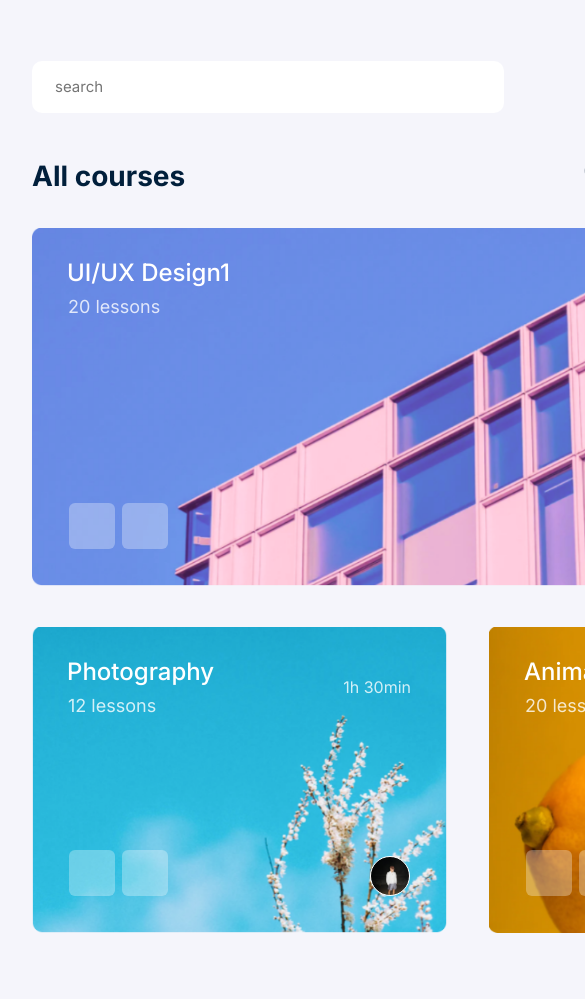
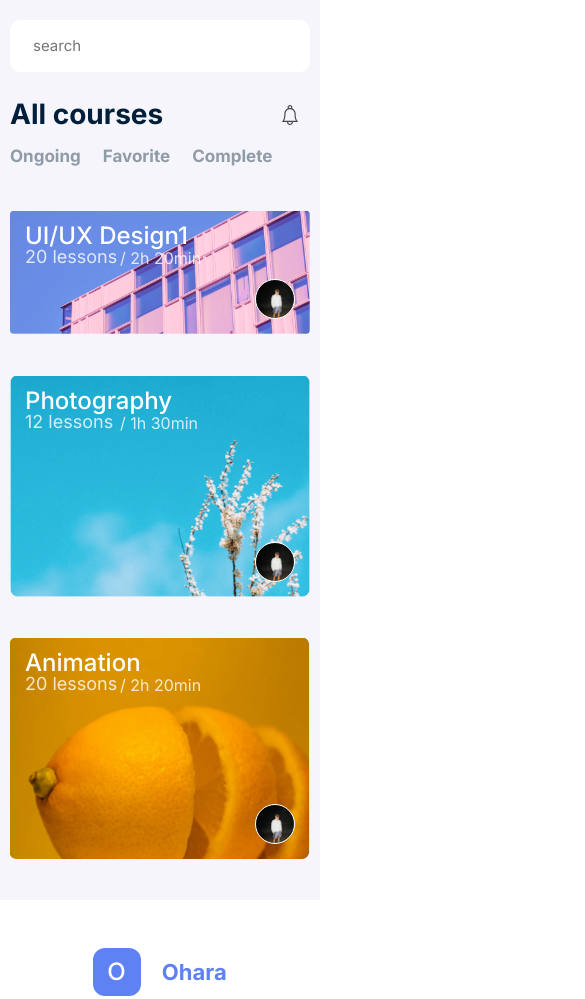
Before and after one commit to jaehyeogi/Practice1, a plain HTML site: page index.html in a window 390 px wide. Shown: the top 999 px of the page, 585 px wide, since content can reach past the window. Drawn offline with Linux system fonts and the light colour scheme; a script that the page names is missing.

Commit message:
Update style.css
코드 정리

```diff
--- a/style.css
+++ b/style.css
@@ -217,6 +217,7 @@ main {
     font-size: 15px;
     line-height: 1.2;
     color: #CCD6E8;
+    position: relative;
 }
 
 .notification {
@@ -264,7 +265,8 @@ main {
 .main-content-nav {
     display: flex;
 }
-.main-content-state{
+
+.main-content-state {
     margin-right: 51px;
     font-weight: 600;
     font-size: 17px;
@@ -272,7 +274,7 @@ main {
     color: rgba(118, 132, 146, 0.8);
 }
 
-.main-content-state:last-child{
+.main-content-state:last-child {
     margin-right: 0;
 }
 
@@ -287,7 +289,6 @@ main {
     display: inline-block;
     margin-bottom: 7px;
 }
-
 
 .main-content-state > a + div {
     width: 18px;
@@ -424,14 +425,13 @@ main header {
     cursor: pointer;
 }
 
-
-
 .img-next.left {
     position: absolute;
     bottom: 37px;
     left: 37px;
     z-index:2;
 }
+
 .img-next.right{
     position: absolute;
     bottom: 37px;
@@ -451,7 +451,6 @@ main header {
     bottom: 37px;
     background-image: url('./src/images/me.jpg') ;
 }
-
 
 .course-box {
     height: 306px;
@@ -551,7 +550,6 @@ aside header h1 {
 	100%{top:0}
 }
 
-
 .option-down {
     width: 120px;
     background-color: rgba(94, 129, 244, 0.8);
@@ -597,6 +595,7 @@ aside header h1 {
 .progress{
     margin-bottom: 64px;
 }
+
 .aside-list{
     margin-bottom: 27px;
     position: relative;
@@ -707,7 +706,7 @@ aside header h1 {
     left: 80px;
 }
 
-/* <= 768px (mobile) */
+/* <= 320px (mobile) Iphone SE*/
 @media screen and (max-width: 768px){
     body{
         display: flex;
@@ -717,25 +716,172 @@ aside header h1 {
       /* nav */
       nav{
           order: 2;
+          width: 320px;
       }
 
       /* main */
       main{
           order: 1;
-      }
-      /* .course-box {
-        flex-direction: column;
+          width: 320px;
+          height: 900px;
+          padding: 20px 10px;
       }
 
-      .photography-box {
-          width: 100%;
+      .search {
+          margin-bottom: 25px;
       }
-      .photography-box{
+
+      .search-box {
+        /* width: 472px; */
+        position: relative;
+    }
+
+      .notification {
+        position: absolute;
+        top: 105px;
+        left: 280px;
+    }
+
+      .notification-label {
+        position: absolute;
+        top: 105px;
+        left: 280px;
+      }
+
+      .main-content {
+        flex-direction: column;
+        align-items: start;
+      }
+
+      .main-content strong{
+        margin-bottom: 15px;
+      }
+
+      .main-content-state {
+          margin-right: 22px;
+      }
+
+      .img-box {
+          width: 300px;
+      }
+
+      .img-slidebox {
+        width: 300px;
+        height: 221px;
+        margin: 0;
+      }
+
+      .img-slidebox > div {
+        width: 300px;
+      }
+
+      .img-slidebox > div > img {
+        width: 300px;
+      }
+
+      .img-slidebox > div > img {
+        width: 300px;
+      }
+
+      .first-img.item.active,
+      .second-img.item.active,
+      .third-img.item.active {
+        width:300px;
+        display: block;
+        height: auto;
+    }
+
+      .first-img.item.active img,
+      .second-img.item.active img,
+      .third-img.item.active img {
+        width:300px;
+        display: block;
+        height: auto;
+        }
+
+      .design-box .img-slidebox{
+        height: 124px;
+      }
+
+      .course-box {
+        flex-direction: column;
+        width: 300px;
+        height: 483px;
+      }
+
+      .photography-box,
+      .animation-box {
         width: 100%;
-    } */
+        height: 221px;
+        margin-right: 0;
+        margin-bottom: 41px;
+      }
 
-      /* aside */
-      aside{
-          order: 3;
+      .animation-box {
+        margin-bottom: 0;
       }
+
+      .img-title.first,
+      .img-title.second,
+      .img-title.third {
+        position: absolute;
+        top: 10px;
+        left: 15px;
+      }
+
+      .img-lesson.first,
+      .img-lesson.second,
+      .img-lesson.third {
+        position: absolute;
+        top: 35px;
+        left: 15px;
+      }
+
+      .img-time.first,
+      .img-time.second,
+      .img-time.third {
+        position: absolute;
+        top: 38px;
+        left: 110px;
+      }
+
+      .img-time.first::before,
+      .img-time.second::before,
+     .img-time.third::before {
+        content: '/ ';
+      }
+
+      .user-img {
+        position: absolute;
+        right: 15px;
+        bottom: 15px;
+      }
+
+      .img-next.left {
+        position: absolute;
+        bottom: 15px;
+        left: 15px;
+        background-color: transparent;
+      }
+
+      .img-next.right{
+        position: absolute;
+        bottom: 15px;
+        left: 40px;
+        background-color: transparent;
+      }
+
+    /* aside */
+      aside {
+        order: 3;
+        width: 320px;
+      }
+
+      .aside-header h1 {
+        margin-right: 30px;
+     }
+
+    .aside-down > img{
+        width: 256px;
+    }
 }
```
